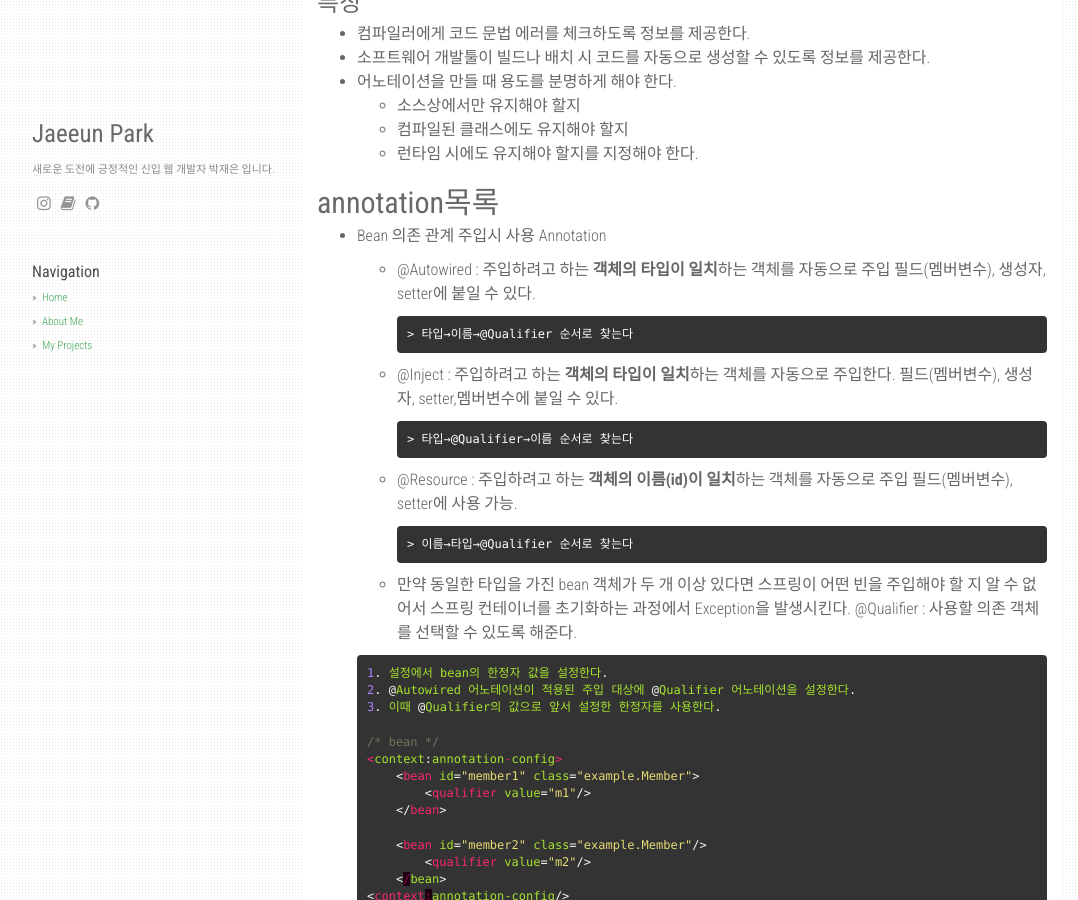
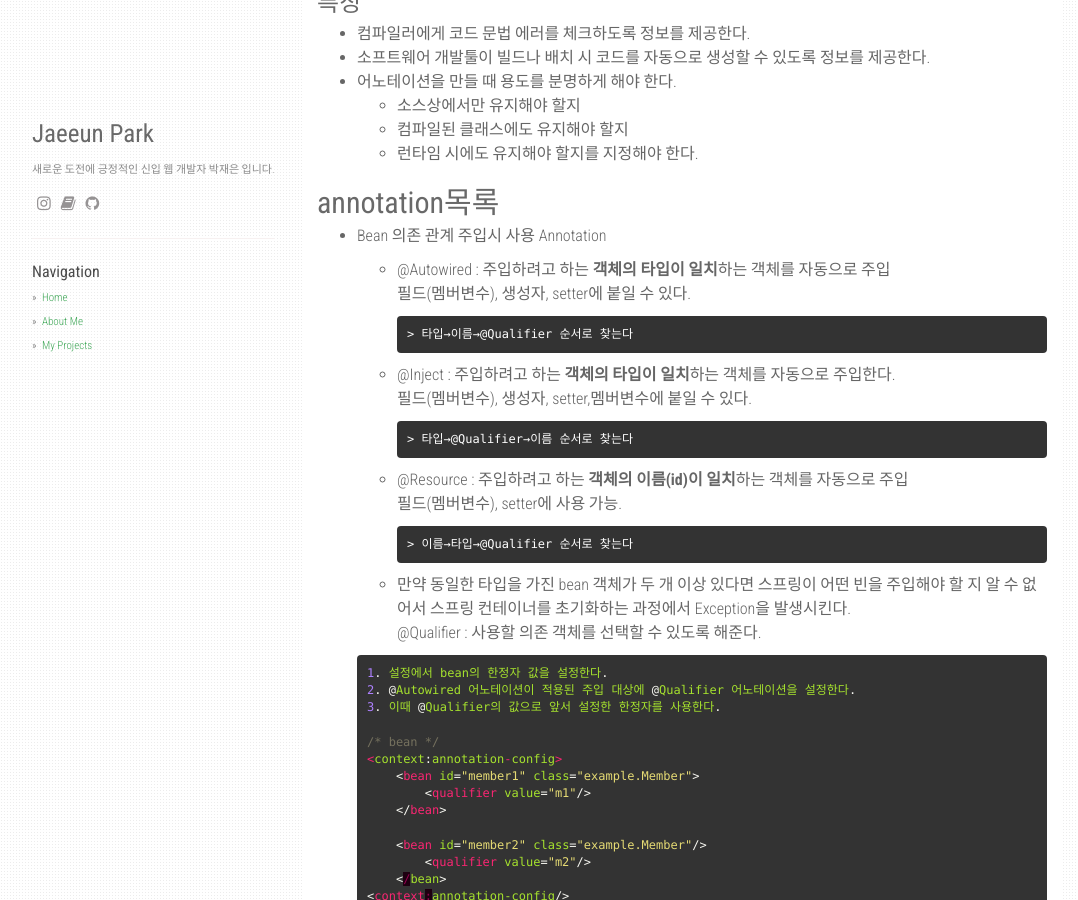
Before and after one commit to jaeeunzzang/jaeeunPark.portfolio.github.io, a Jekyll site: the page built from _posts/2020-12-23-spring-annotation.md, in a window 1280 px wide and 900 px high, scrolled down 536 px. Shown: the whole window, without its empty margins (53-1131 px from the left). Built offline with Jekyll 4.4.1, drawn with Linux system fonts in a browser that asks for light colours; nearby versions of some CDN libraries; comment, search, counter and statistics services are not loaded.

````diff
--- a/_posts/2020-12-23-spring-annotation.md
+++ b/_posts/2020-12-23-spring-annotation.md
@@ -42,22 +42,22 @@ AOP(Aspect Oriented Programing; 관심지향프로그래밍)을 편리하게 구
 
 - Bean 의존 관계 주입시 사용 Annotation
 
-  - @Autowired : 주입하려고 하는 **객체의 타입이 일치**하는 객체를 자동으로 주입
+  - @Autowired : 주입하려고 하는 **객체의 타입이 일치**하는 객체를 자동으로 주입<br>
     필드(멤버변수), 생성자, setter에 붙일 수 있다.
 
         > 타입→이름→@Qualifier 순서로 찾는다
 
-  - @Inject : 주입하려고 하는 **객체의 타입이 일치**하는 객체를 자동으로 주입한다.
+  - @Inject : 주입하려고 하는 **객체의 타입이 일치**하는 객체를 자동으로 주입한다.<br>
     필드(멤버변수), 생성자, setter,멤버변수에 붙일 수 있다.
 
         > 타입→@Qualifier→이름 순서로 찾는다
 
-  - @Resource : 주입하려고 하는 **객체의 이름(id)이 일치**하는 객체를 자동으로 주입
+  - @Resource : 주입하려고 하는 **객체의 이름(id)이 일치**하는 객체를 자동으로 주입<br>
     필드(멤버변수), setter에 사용 가능.
 
         > 이름→타입→@Qualifier 순서로 찾는다
 
-  - 만약 동일한 타입을 가진 bean 객체가 두 개 이상 있다면 스프링이 어떤 빈을 주입해야 할 지 알 수 없어서 스프링 컨테이너를 초기화하는 과정에서 Exception을 발생시킨다.
+  - 만약 동일한 타입을 가진 bean 객체가 두 개 이상 있다면 스프링이 어떤 빈을 주입해야 할 지 알 수 없어서 스프링 컨테이너를 초기화하는 과정에서 Exception을 발생시킨다.<br>
     @Qualifier : 사용할 의존 객체를 선택할 수 있도록 해준다.
 
   ```jsx
````
